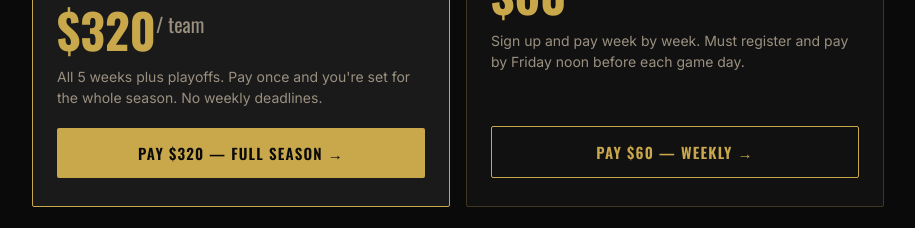
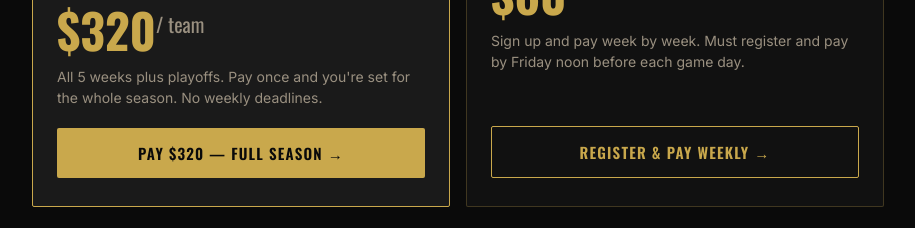
Before and after one commit to 68ClubConsulting/alpha3v3league, a plain HTML site: page index.html in a window 1280 px wide. Shown: the part 1620-1848 px from the top of the page, without its empty margins (182-1097 px from the left). Drawn offline with nearby package versions, Linux system fonts and the light colour scheme.

Commit message:
remove standalone weekly pay button

```diff
--- a/index.html
+++ b/index.html
@@ -261,7 +261,7 @@
       <div class="pricing-label">Weekly <span class="deadline-pill">Fri by noon</span></div>
       <div class="pricing-amount">$60<span>/ team</span></div>
       <p class="pricing-desc">Sign up and pay week by week. Must register and pay by Friday noon before each game day.</p>
-      <a href="https://buy.stripe.com/8x29AU3Lv9CY2dKcY31sQ04" target="_blank" class="stripe-btn outline">Pay $60 — Weekly →</a>
+      <a href="#weekly-payment" class="stripe-btn outline">Register &amp; pay weekly →</a>
     </div>
   </div>
 </section>
```
